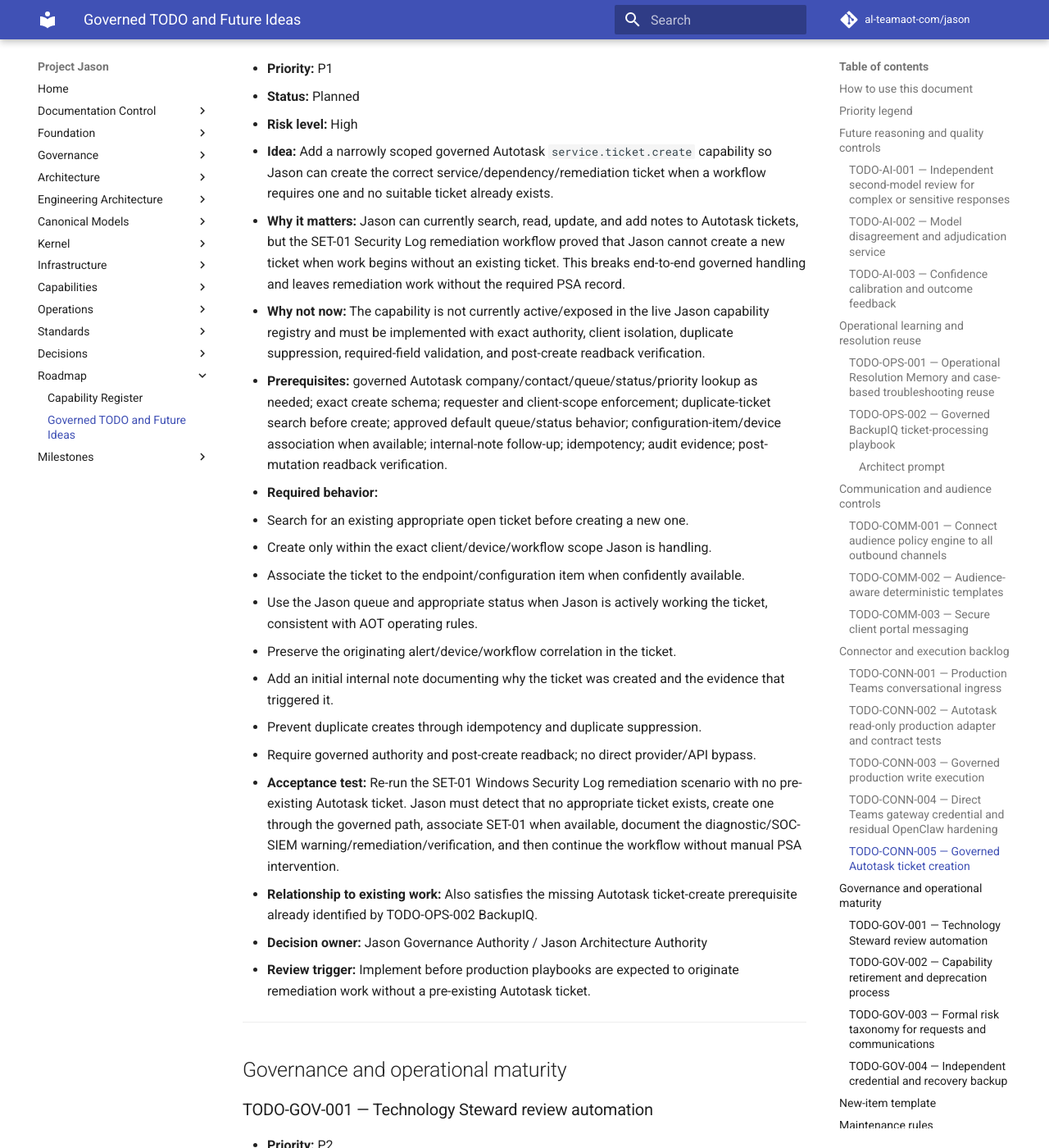
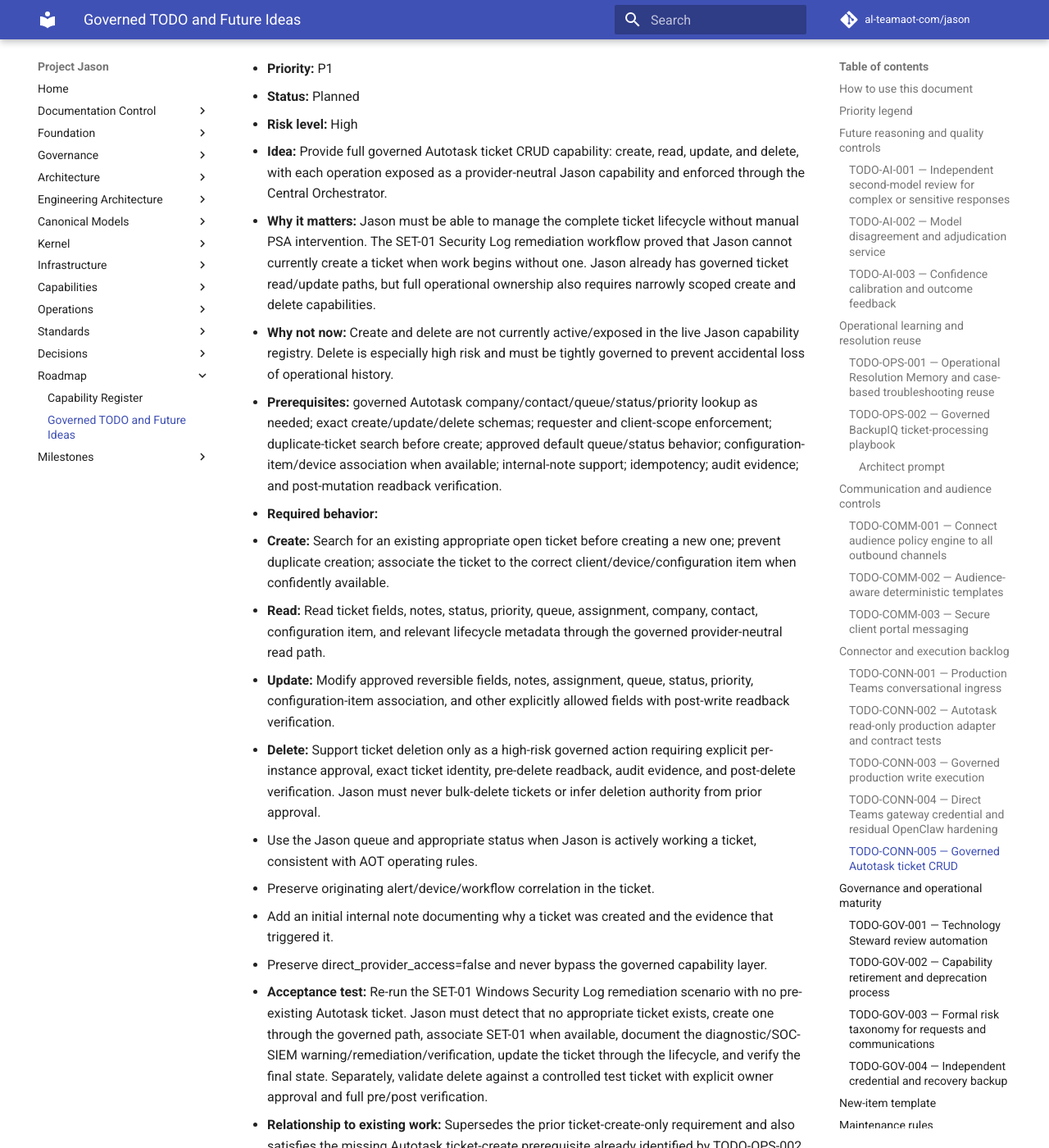
Before and after one commit to al-teamaot-com/jason, an MkDocs documentation site: the page built from docs/roadmaps/Project-Jason-TODO-and-Future-Ideas.md, in a window 1280 px wide and 1400 px high, scrolled down 18749 px. Shown: the whole window at 82% size. Built offline with MkDocs 1.6.1 and Material for MkDocs 9.7.7, drawn with Linux system fonts in a browser that asks for light colours; comment, search, counter and statistics services are not loaded; some of the changed text lies outside the part shown.

Commit message:
Expand Autotask ticket capability TODO to governed CRUD

```diff
--- a/docs/roadmaps/Project-Jason-TODO-and-Future-Ideas.md
+++ b/docs/roadmaps/Project-Jason-TODO-and-Future-Ideas.md
@@ -684,28 +684,28 @@
 - **Review trigger:** Begin during the next Teams/OpenClaw security-hardening window; complete before the dedicated gateway client secret reaches its first planned rotation/expiry boundary.
 
 
-### TODO-CONN-005 — Governed Autotask ticket creation
+### TODO-CONN-005 — Governed Autotask ticket CRUD
 
 - **Priority:** P1
 - **Status:** Planned
 - **Risk level:** High
-- **Idea:** Add a narrowly scoped governed Autotask `service.ticket.create` capability so Jason can create the correct service/dependency/remediation ticket when a workflow requires one and no suitable ticket already exists.
-- **Why it matters:** Jason can currently search, read, update, and add notes to Autotask tickets, but the SET-01 Security Log remediation workflow proved that Jason cannot create a new ticket when work begins without an existing ticket. This breaks end-to-end governed handling and leaves remediation work without the required PSA record.
-- **Why not now:** The capability is not currently active/exposed in the live Jason capability registry and must be implemented with exact authority, client isolation, duplicate suppression, required-field validation, and post-create readback verification.
-- **Prerequisites:** governed Autotask company/contact/queue/status/priority lookup as needed; exact create schema; requester and client-scope enforcement; duplicate-ticket search before create; approved default queue/status behavior; configuration-item/device association when available; internal-note follow-up; idempotency; audit evidence; post-mutation readback verification.
+- **Idea:** Provide full governed Autotask ticket CRUD capability: create, read, update, and delete, with each operation exposed as a provider-neutral Jason capability and enforced through the Central Orchestrator.
+- **Why it matters:** Jason must be able to manage the complete ticket lifecycle without manual PSA intervention. The SET-01 Security Log remediation workflow proved that Jason cannot currently create a ticket when work begins without one. Jason already has governed ticket read/update paths, but full operational ownership also requires narrowly scoped create and delete capabilities.
+- **Why not now:** Create and delete are not currently active/exposed in the live Jason capability registry. Delete is especially high risk and must be tightly governed to prevent accidental loss of operational history.
+- **Prerequisites:** governed Autotask company/contact/queue/status/priority lookup as needed; exact create/update/delete schemas; requester and client-scope enforcement; duplicate-ticket search before create; approved default queue/status behavior; configuration-item/device association when available; internal-note support; idempotency; audit evidence; and post-mutation readback verification.
 - **Required behavior:**
-  1. Search for an existing appropriate open ticket before creating a new one.
-  2. Create only within the exact client/device/workflow scope Jason is handling.
-  3. Associate the ticket to the endpoint/configuration item when confidently available.
-  4. Use the Jason queue and appropriate status when Jason is actively working the ticket, consistent with AOT operating rules.
-  5. Preserve the originating alert/device/workflow correlation in the ticket.
-  6. Add an initial internal note documenting why the ticket was created and the evidence that triggered it.
-  7. Prevent duplicate creates through idempotency and duplicate suppression.
-  8. Require governed authority and post-create readback; no direct provider/API bypass.
-- **Acceptance test:** Re-run the SET-01 Windows Security Log remediation scenario with no pre-existing Autotask ticket. Jason must detect that no appropriate ticket exists, create one through the governed path, associate SET-01 when available, document the diagnostic/SOC-SIEM warning/remediation/verification, and then continue the workflow without manual PSA intervention.
-- **Relationship to existing work:** Also satisfies the missing Autotask ticket-create prerequisite already identified by TODO-OPS-002 BackupIQ.
+  1. **Create:** Search for an existing appropriate open ticket before creating a new one; prevent duplicate creation; associate the ticket to the correct client/device/configuration item when confidently available.
+  2. **Read:** Read ticket fields, notes, status, priority, queue, assignment, company, contact, configuration item, and relevant lifecycle metadata through the governed provider-neutral read path.
+  3. **Update:** Modify approved reversible fields, notes, assignment, queue, status, priority, configuration-item association, and other explicitly allowed fields with post-write readback verification.
+  4. **Delete:** Support ticket deletion only as a high-risk governed action requiring explicit per-instance approval, exact ticket identity, pre-delete readback, audit evidence, and post-delete verification. Jason must never bulk-delete tickets or infer deletion authority from prior approval.
+  5. Use the Jason queue and appropriate status when Jason is actively working a ticket, consistent with AOT operating rules.
+  6. Preserve originating alert/device/workflow correlation in the ticket.
+  7. Add an initial internal note documenting why a ticket was created and the evidence that triggered it.
+  8. Preserve direct_provider_access=false and never bypass the governed capability layer.
+- **Acceptance test:** Re-run the SET-01 Windows Security Log remediation scenario with no pre-existing Autotask ticket. Jason must detect that no appropriate ticket exists, create one through the governed path, associate SET-01 when available, document the diagnostic/SOC-SIEM warning/remediation/verification, update the ticket through the lifecycle, and verify the final state. Separately, validate delete against a controlled test ticket with explicit owner approval and full pre/post verification.
+- **Relationship to existing work:** Supersedes the prior ticket-create-only requirement and also satisfies the missing Autotask ticket-create prerequisite already identified by TODO-OPS-002 BackupIQ.
 - **Decision owner:** Jason Governance Authority / Jason Architecture Authority
-- **Review trigger:** Implement before production playbooks are expected to originate remediation work without a pre-existing Autotask ticket.
+- **Review trigger:** Implement before production playbooks are expected to originate or fully manage Autotask ticket lifecycles without manual PSA intervention.
 
 ---
 
```
